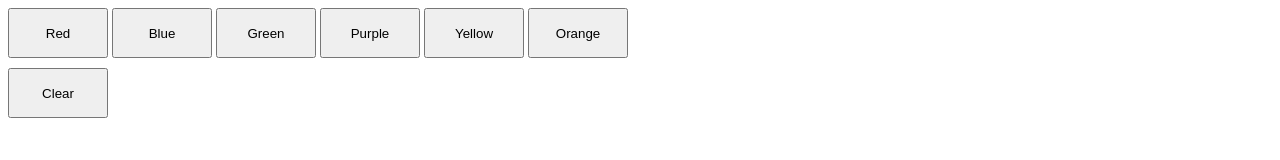
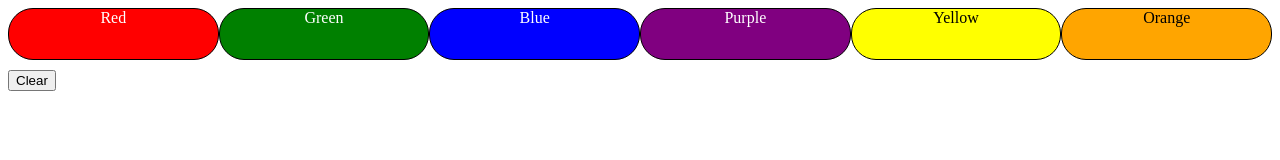
Before and after one commit to JetpackFandango/jetpackfandango.github.io, a plain HTML site: page simon-says.html in a window 1280 px wide. Drawn offline with Linux system fonts and the light colour scheme.

Commit message:
simon says

```diff
--- a/simon-says.css
+++ b/simon-says.css
@@ -1,13 +1,22 @@
-button{
-  width:100px;
-  height:50px;
-  display:inline-block;
+.color-button {
+  min-height:50px;
   margin-bottom: 10px;
+  background:grey;
+  border: 1px solid black;
+  cursor: pointer;
+  flex:1;
+  border-radius:25px;
+  text-align: center;
 }
 #clear-button{
   display:block;
+  margin-bottom: 10px;
 }
-
+.button-container{
+  display:flex;
+  flex-direction: row;
+  align-items: stretch;
+}
 .circle{
   width: 30px;
   height: 30px;
@@ -16,18 +25,22 @@ button{
   border: 1px solid black;
 }
 .green{
+  color: white;
   background:green;
 }
 .red{
+  color:white;
   background:red;
 }
 .orange{
   background:orange;
 }
 .blue {
+  color:white;
   background: blue;
 }
 .purple {
+  color:white;
   background: purple;
 }
 .yellow {
--- a/simon-says.html
+++ b/simon-says.html
@@ -8,13 +8,14 @@
 </head>
 <body>
 <!-- partial:index.partial.html -->
-<button data-color="red" class="color-button">Red</button>
-<button data-color="blue" class="color-button">Blue</button>
-<button data-color="green" class="color-button">Green</button>
-<button data-color="purple" class="color-button">Purple</button>
-<button data-color="yellow" class="color-button">Yellow</button>
-<button data-color="orange" class="color-button">Orange</button>
-
+<div class="button-container">
+<div data-color="red" class="red color-button">Red</div>
+<div data-color="green" class="green color-button">Green</div>
+<div data-color="blue" class="blue color-button">Blue</div>
+<div data-color="purple" class="purple color-button">Purple</div>
+<div data-color="yellow" class="yellow color-button">Yellow</div>
+<div data-color="orange" class="orange color-button">Orange</div>
+</div>
 <button id="clear-button">Clear</button>
 <div id="circle-container"></div>
 <!-- partial -->
```
